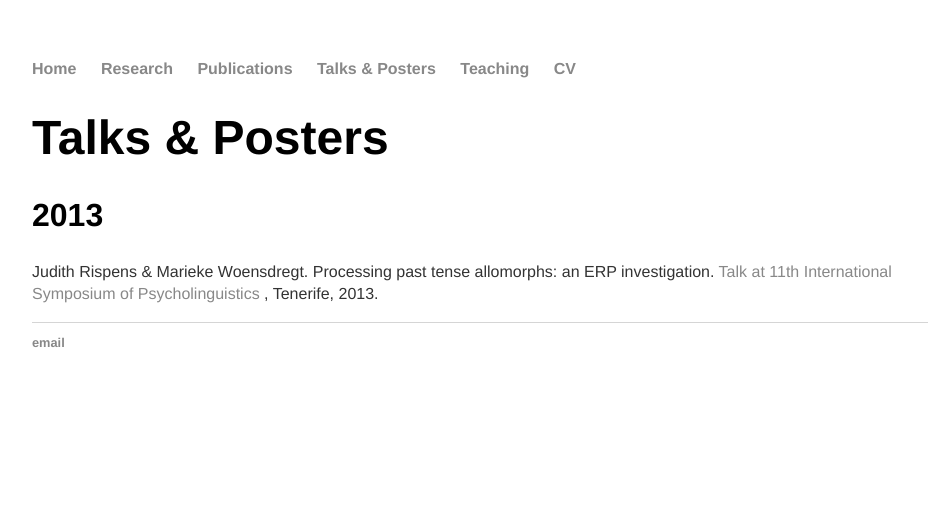
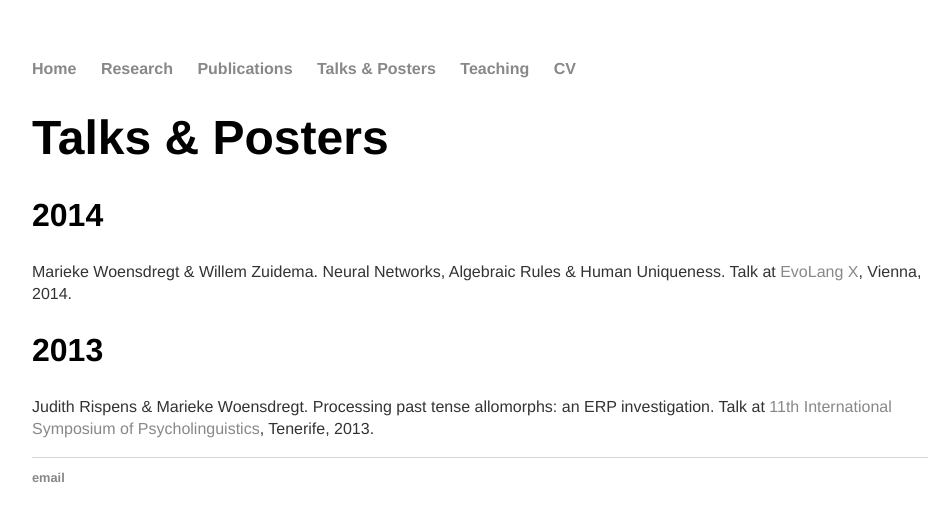
Before and after one commit to marieke-woensdregt/marieke-woensdregt.github.io, a Jekyll site: the page built from talks_n_posters/index.html, in a window 1280 px wide. Shown: the top 521 px of the page, without its empty margins (160-1111 px from the left). Built offline with Jekyll 4.4.1, drawn with Linux system fonts in a browser that asks for light colours.

Commit message:
Update index.html

```diff
--- a/talks_n_posters/index.html
+++ b/talks_n_posters/index.html
@@ -4,10 +4,19 @@ title: Talks_n_Posters
 ---
 <div class="blurb">
 	<h1>Talks &amp; Posters</h1>
+
+	<h2> 2014 </h2>
+	<p>
+		Marieke Woensdregt &amp; Willem Zuidema. Neural Networks, Algebraic Rules &amp; Human Uniqueness.
+		Talk at
+		<a href="https://evolangx.univie.ac.at/">EvoLang X</a>,
+		Vienna, 2014.
+	</p>
+
 	<h2> 2013 </h2>
 	<p>
-		Judith Rispens &amp; Marieke Woensdregt. Processing past tense allomorphs: an ERP investigation.
-		<a href="http://escop.eu/news/conferences-news/11th-international-symposium-of-psycholinguistics/www.neurocog.ull.es/www.neurocog.ull.es/psycholinguistics"> Talk at 11th International Symposium of Psycholinguistics </a>,
+		Judith Rispens &amp; Marieke Woensdregt. Processing past tense allomorphs: an ERP investigation. Talk at
+		<a href="http://escop.eu/news/conferences-news/11th-international-symposium-of-psycholinguistics/www.neurocog.ull.es/www.neurocog.ull.es/psycholinguistics">11th International Symposium of Psycholinguistics</a>,
 		Tenerife, 2013.
 	</p>
 </div><!-- /.blurb -->
```
